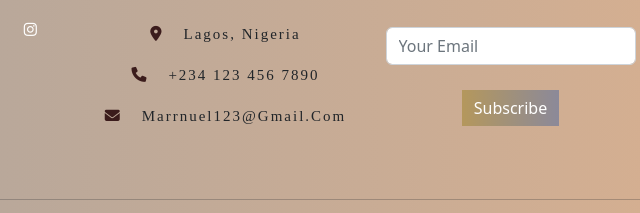
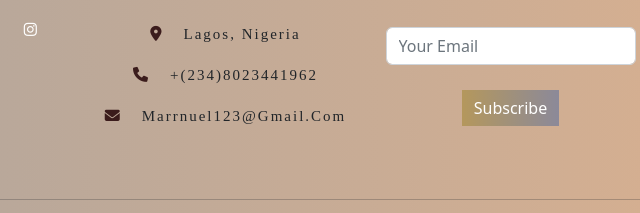
Before and after one commit to EmekaManuel/M-learn, a plain HTML site: page index.html in a window 1280 px wide. Shown: the part 2464-2677 px from the top of the page, 557-1197 px from the left. Drawn offline with Linux system fonts and the light colour scheme.

Commit message:
third commit

```diff
--- a/index.html
+++ b/index.html
@@ -149,7 +149,7 @@
             <a class="navbar-brand" href="#">CONTACT</a>
          <div class="contact-icons">
           <p> <i class="fa-solid fa-location-dot"> </i>Lagos, Nigeria</p>
-          <p> <i class="fa-solid fa-phone"> </i>+234 123 456 7890</p>
+          <p> <i class="fa-solid fa-phone"> </i>+(234)8023441962</p>
           <p> <i class="fa-solid fa-envelope"> </i>marrnuel123@gmail.com</p>
          </div>
           </div>
```
